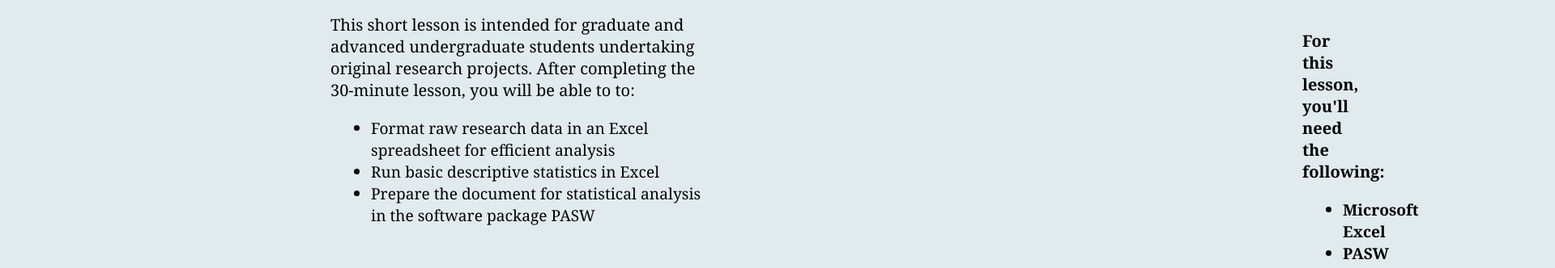
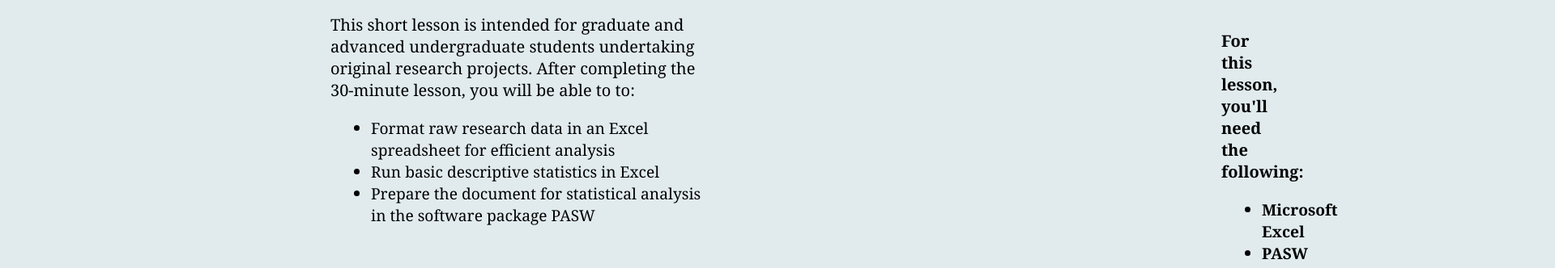
Before and after one commit to roziemkowski/Website, a plain HTML site: page Data.html in a window 1280 px wide. Shown: the part 128-460 px from the top of the page at 81% size, 1920 px wide, since content can reach past the window. Drawn offline with Linux system fonts and the light colour scheme.

Commit message:
Update screen.DataModule.css

```diff
--- a/css/screen.DataModule.css
+++ b/css/screen.DataModule.css
@@ -78,8 +78,8 @@ color: white;
 /* side bars */
 aside {
 position: absolute;
-padding-left: 1200px;
-width: 68%;
+padding-left: 1100px;
+width: 60%;
 
 }
 
```
